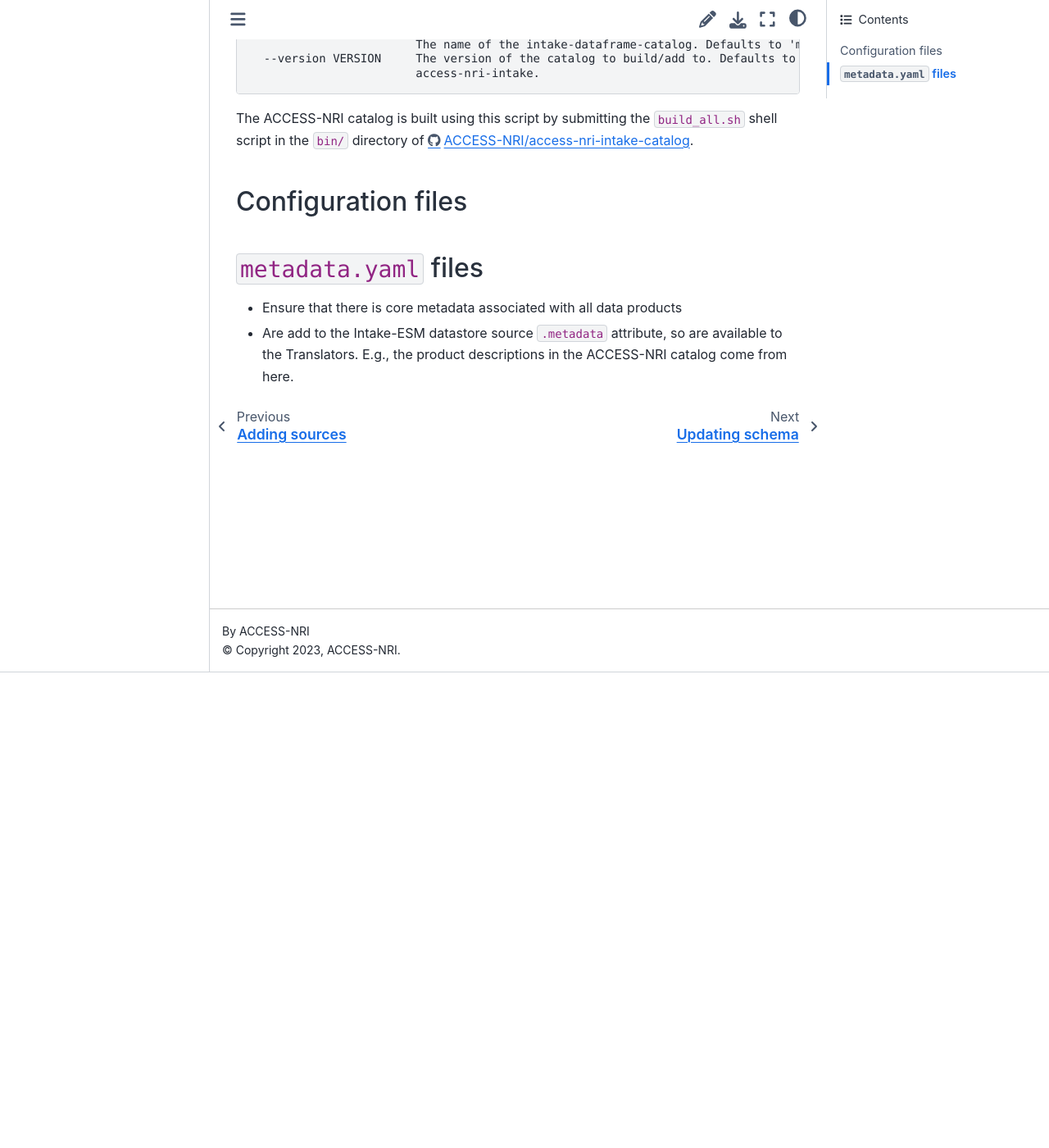
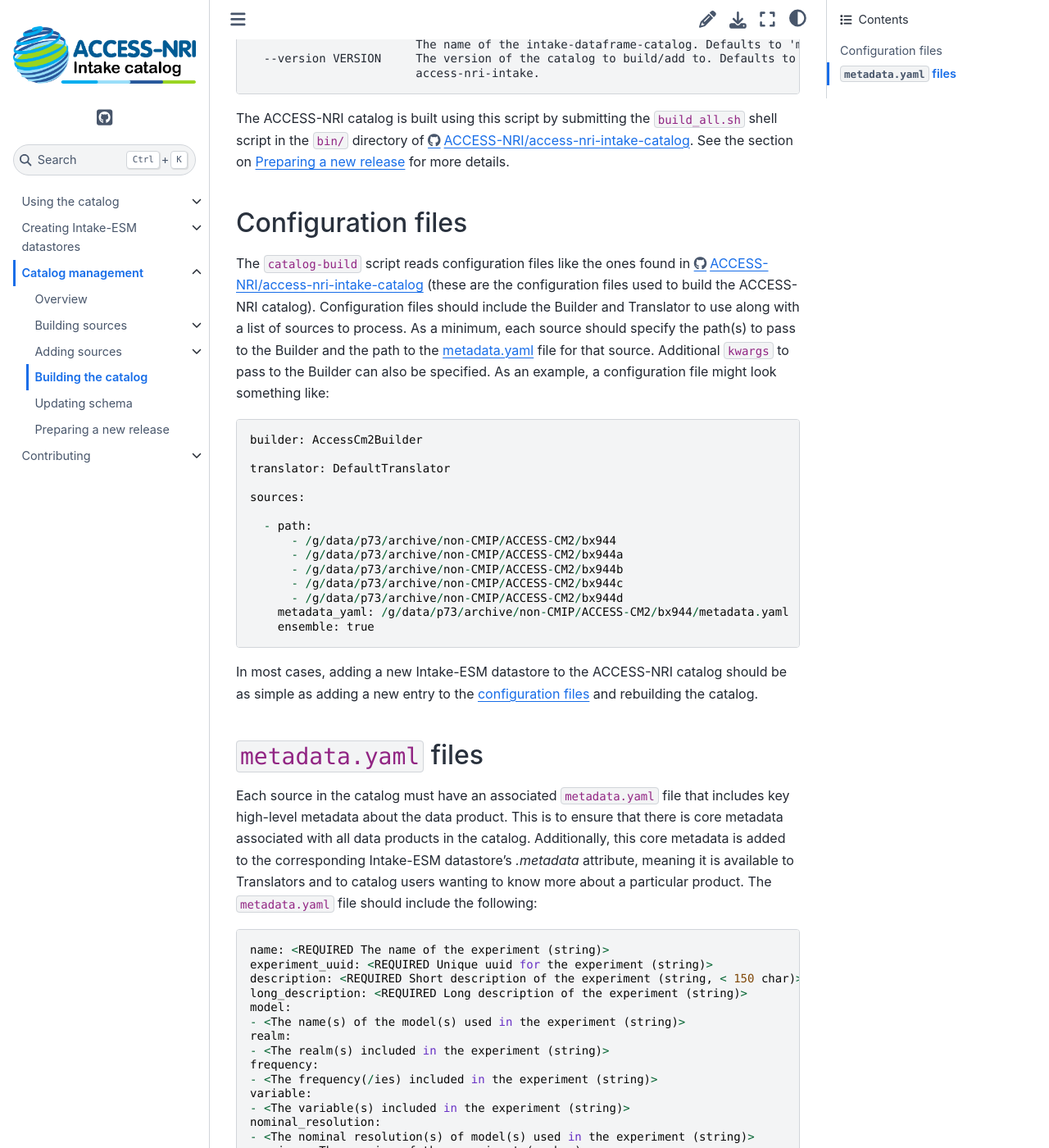
Before and after one commit to ACCESS-NRI/access-nri-intake-catalog, a Sphinx documentation site: the page built from docs/management/building.rst, in a window 1280 px wide and 1400 px high, scrolled down 580 px. Shown: the whole window at 82% size. Built offline with Sphinx 7.4.7 and the Sphinx Book theme 1.1.4, drawn with Linux system fonts in a browser that asks for light colours; pages that are not in the unit, such as notebooks, are missing from menus; some of the changed text lies outside the part shown.

Commit message:
add sections on building and schema

```diff
--- a/docs/management/building.rst
+++ b/docs/management/building.rst
@@ -32,16 +32,54 @@
                            access-nri-intake.
 
 The ACCESS-NRI catalog is built using this script by submitting the :code:`build_all.sh` shell script
-in the :code:`bin/` directory of https://github.com/ACCESS-NRI/access-nri-intake-catalog.
+in the :code:`bin/` directory of https://github.com/ACCESS-NRI/access-nri-intake-catalog. See the section
+on :ref:`release` for more details.
 
 .. _config_files:
 
 Configuration files
 ^^^^^^^^^^^^^^^^^^^
 
+The :code:`catalog-build` script reads configuration files like the ones found in
+https://github.com/ACCESS-NRI/access-nri-intake-catalog/config (these are the configuration files used to
+build the ACCESS-NRI catalog). Configuration files should include the Builder and Translator to use along
+with a list of sources to process. As a minimum, each source should specify the path(s) to pass to the
+Builder and the path to the :ref:`metadata.yaml <metadata>` file for that source. Additional
+:code:`kwargs` to pass to the Builder can also be specified. As an example, a configuration file might
+look something like::
+
+   builder: AccessCm2Builder
+
+   translator: DefaultTranslator
+
+   sources:
+
+     - path:
+         - /g/data/p73/archive/non-CMIP/ACCESS-CM2/bx944
+         - /g/data/p73/archive/non-CMIP/ACCESS-CM2/bx944a
+         - /g/data/p73/archive/non-CMIP/ACCESS-CM2/bx944b
+         - /g/data/p73/archive/non-CMIP/ACCESS-CM2/bx944c
+         - /g/data/p73/archive/non-CMIP/ACCESS-CM2/bx944d
+       metadata_yaml: /g/data/p73/archive/non-CMIP/ACCESS-CM2/bx944/metadata.yaml
+       ensemble: true
+
+In most cases, adding a new Intake-ESM datastore to the ACCESS-NRI catalog should be as simple as adding
+a new entry to the `configuration files <https://github.com/ACCESS-NRI/access-nri-intake-catalog/config>`_
+and rebuilding the catalog.
+
+.. _metadata:
+
 :code:`metadata.yaml` files
 ^^^^^^^^^^^^^^^^^^^^^^^^^^^
 
-* Ensure that there is core metadata associated with all data products
-* Are add to the Intake-ESM datastore source :code:`.metadata` attribute, so are available to the
-  Translators. E.g., the product descriptions in the ACCESS-NRI catalog come from here.
+Each source in the catalog must have an associated :code:`metadata.yaml` file that includes key high-level
+metadata about the data product. This is to ensure that there is core metadata associated with all data
+products in the catalog. Additionally, this core metadata is added to the corresponding Intake-ESM
+datastore's `.metadata` attribute, meaning it is available to Translators and to catalog users wanting to
+know more about a particular product. The :code:`metadata.yaml` file should include the following:
+
+.. include:: ../../metadata.yaml
+   :literal:
+
+Ideally this file will live in the base output directory of your model run so that it's easy for others to
+find, even if they aren't using the catalog (but it doesn't have to).
```
Also changed, not shown: docs/datastores/adding.rst (+2 -6 lines), docs/management/overview.rst (+4 -3 lines), docs/management/schema.rst (+17 -0 lines).
